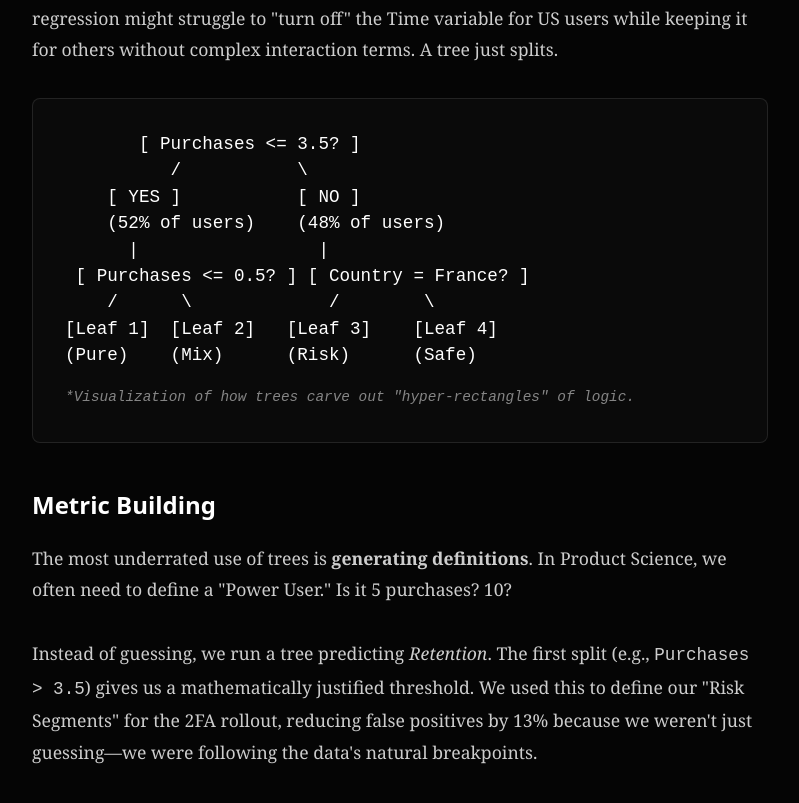
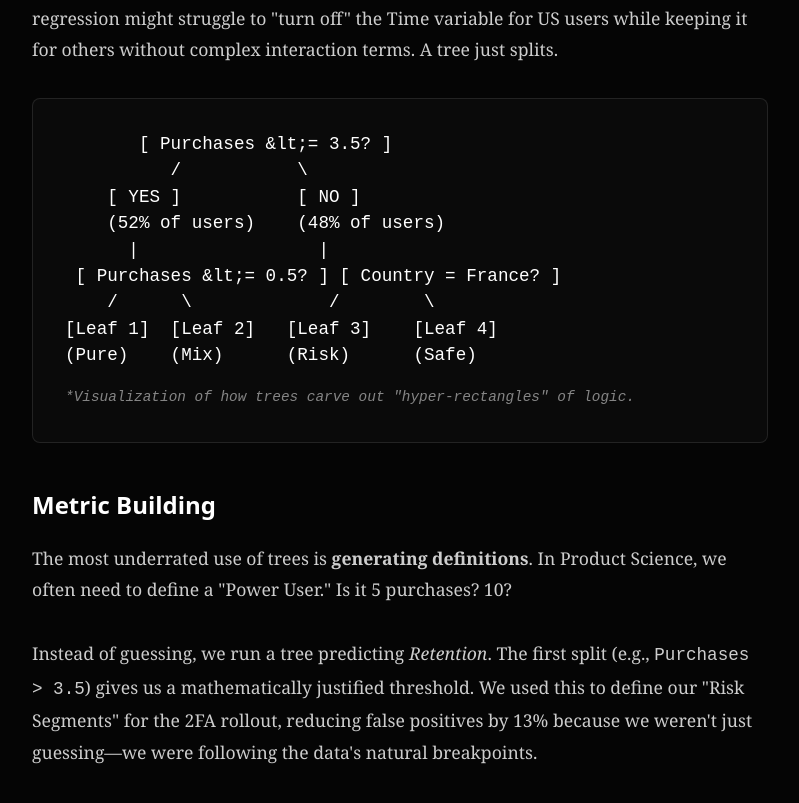
Before and after one commit to justsuyash/justsuyash_portfolio, a React (Vite) app: page /articles/decision-trees in a window 1280 px wide. Shown: the part 1883-2686 px from the top of the page, without its empty margins (240-1039 px from the left). Built offline with nearby package versions, Linux system fonts and the light colour scheme.

Commit message:
Fix lint error in Decision Trees article

```diff
--- a/src/pages/articles/DecisionTreesPage.jsx
+++ b/src/pages/articles/DecisionTreesPage.jsx
@@ -129,12 +129,12 @@ const DecisionTreesPage = () => {
                             fontFamily: 'monospace'
                         }}>
                             <pre style={{ color: '#fff', lineHeight: 1.5 }}>
-                                {`       [ Purchases <= 3.5? ]
+                                {`       [ Purchases &lt;= 3.5? ]
           /           \\
     [ YES ]           [ NO ]
     (52% of users)    (48% of users)
       |                 |
- [ Purchases <= 0.5? ] [ Country = France? ]
+ [ Purchases &lt;= 0.5? ] [ Country = France? ]
     /      \\             /        \\
 [Leaf 1]  [Leaf 2]   [Leaf 3]    [Leaf 4]
 (Pure)    (Mix)      (Risk)      (Safe)
```
